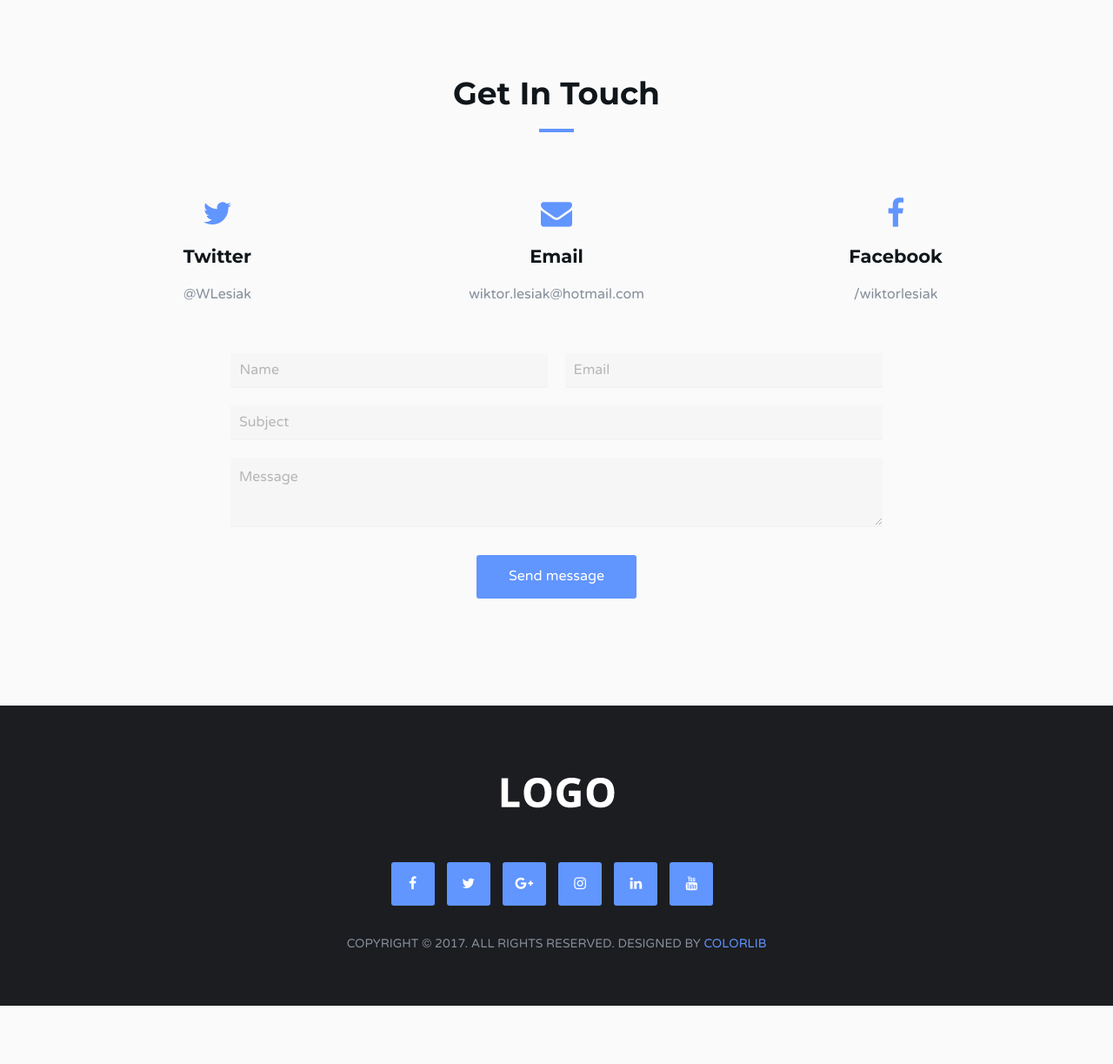
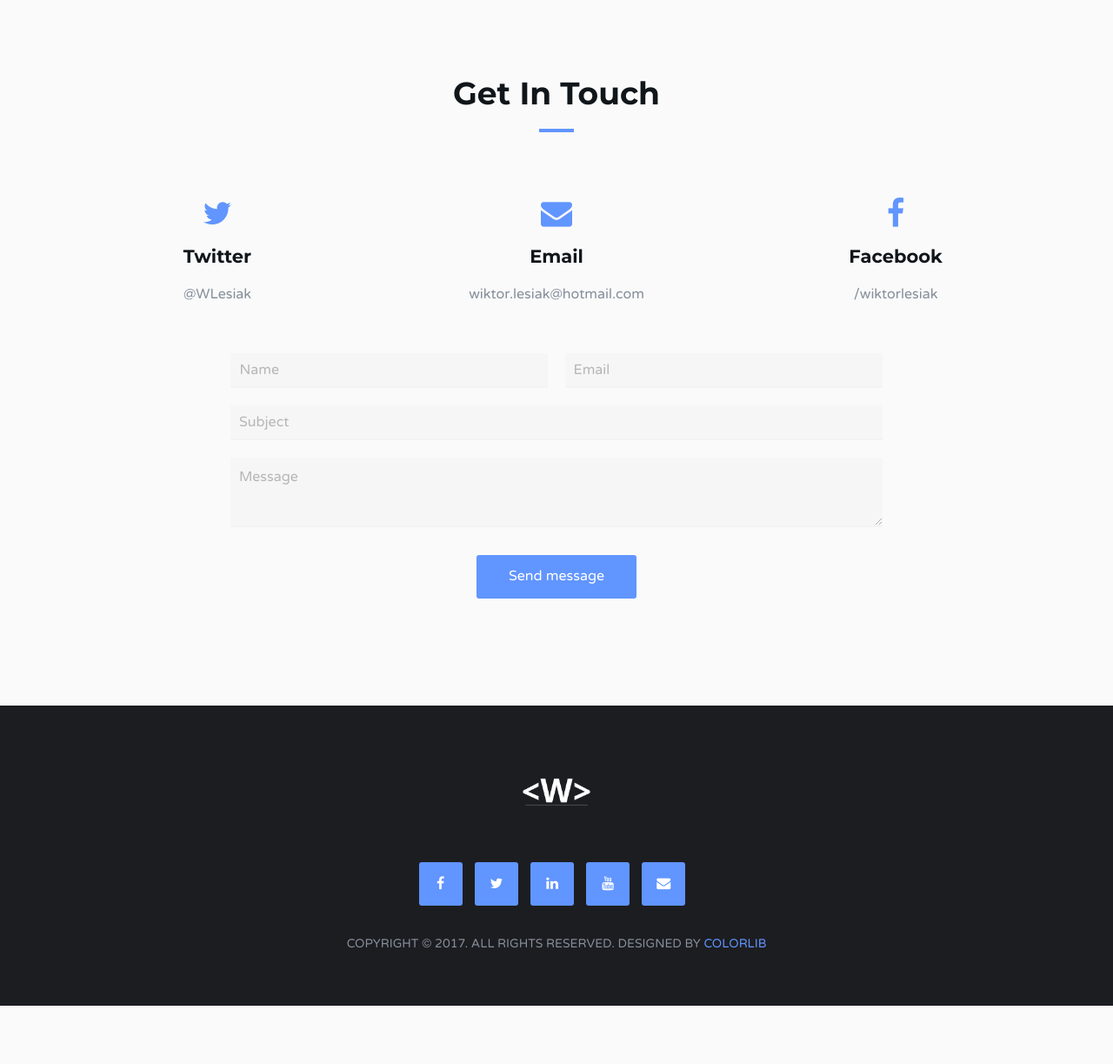
Before and after one commit to wiktorlesiak/wiktorlesiak, a PHP site: page / in a window 1280 px wide. Shown: the part 1640-2863 px from the top of the page at 87% size. Run offline with PHP 8.4, Linux system fonts and the light colour scheme.

Commit message:
added logo

```diff
--- a/templates/index.php
+++ b/templates/index.php
@@ -259,10 +259,9 @@
                 <ul class="footer-follow">
                     <li><a href="#"><i class="fa fa-facebook"></i></a></li>
                     <li><a href="#"><i class="fa fa-twitter"></i></a></li>
-                    <li><a href="#"><i class="fa fa-google-plus"></i></a></li>
-                    <li><a href="#"><i class="fa fa-instagram"></i></a></li>
                     <li><a href="#"><i class="fa fa-linkedin"></i></a></li>
                     <li><a href="#"><i class="fa fa-youtube"></i></a></li>
+                    <li><a href="#"><i class="fa fa-envelope"></i></a></li>
                 </ul>
                 <!-- /footer follow -->
 
```
Also changed, not shown: public/img/logo-alt.png, public/img/logo.png.
